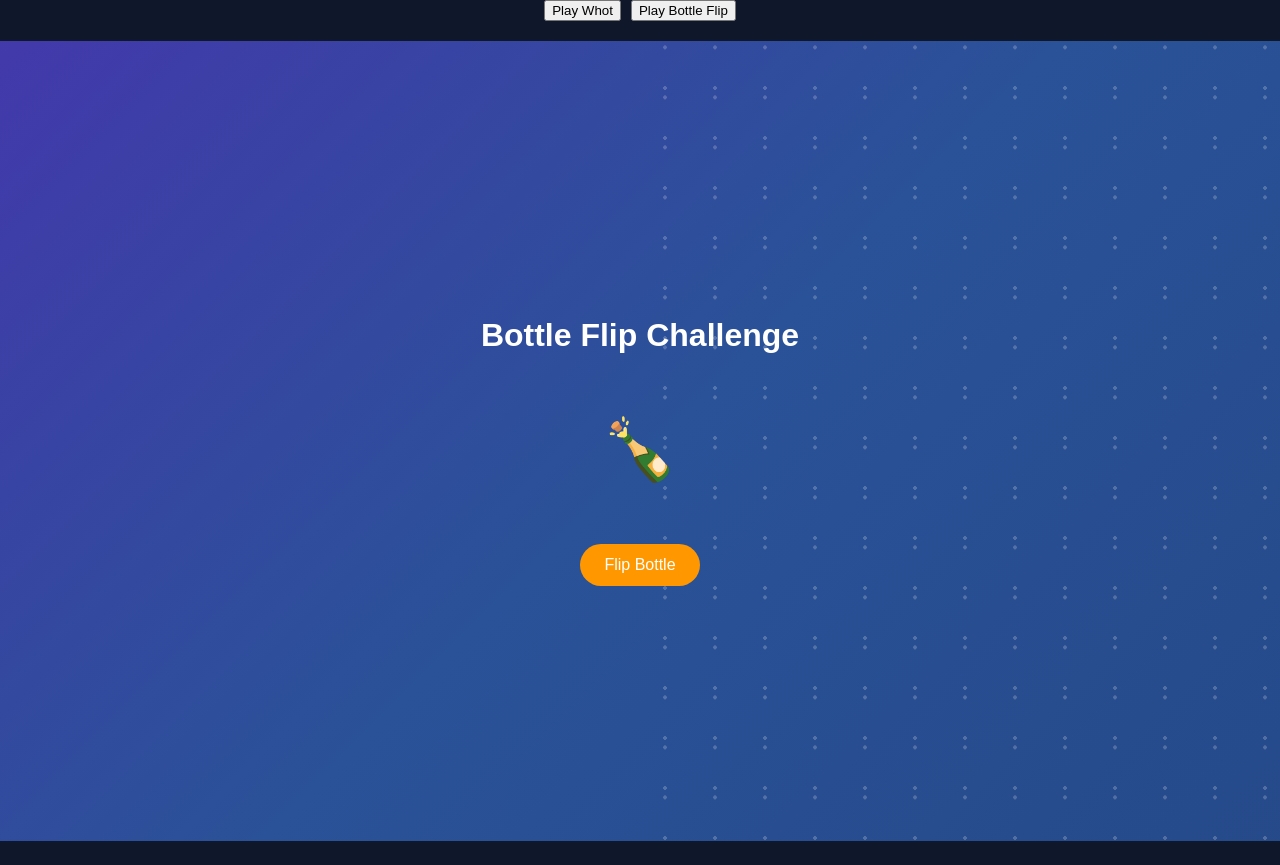
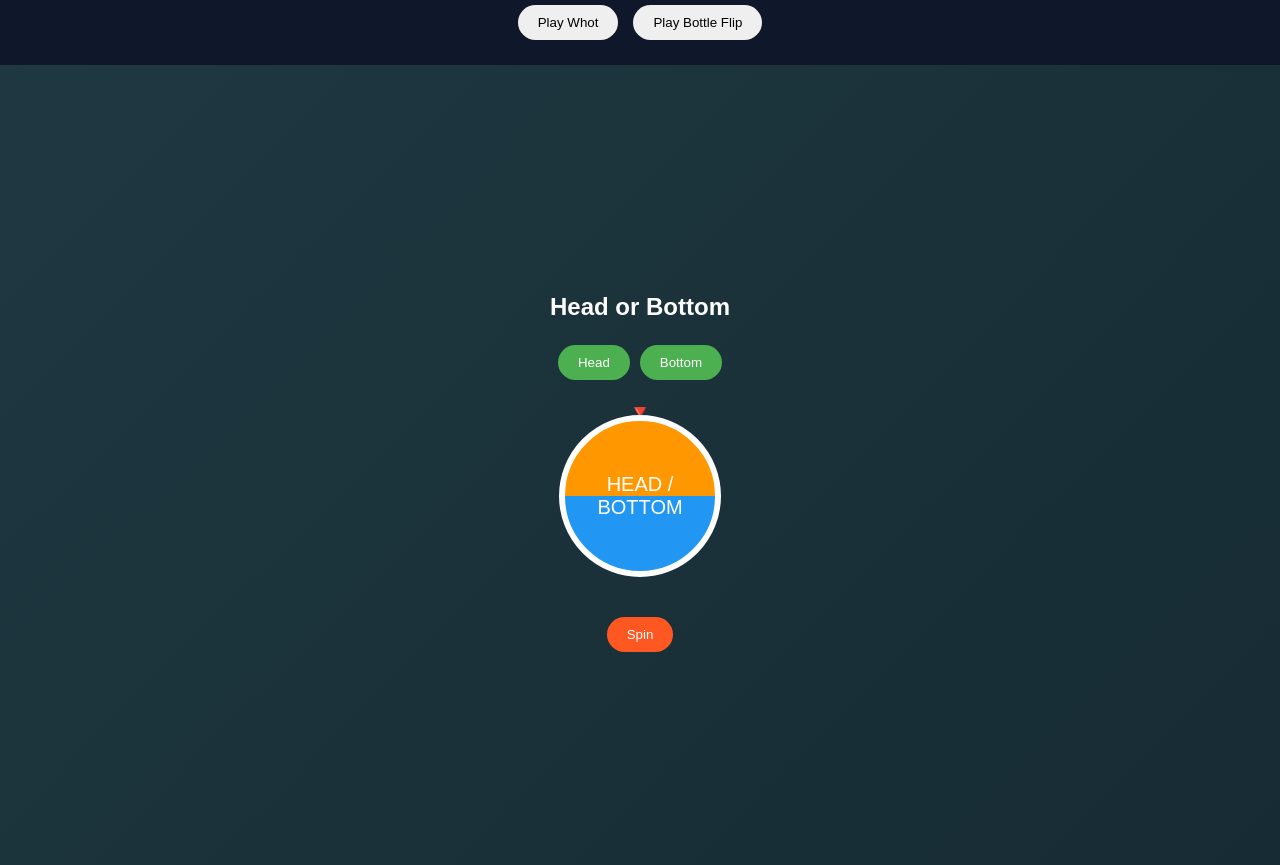
Before and after one commit to annamoyosore/win9ja, a React (Vite) app: page / in a window 1280 px wide. Both pictures are taken after a click on the button "Play Bottle Flip". Before the commit the page ends 841 px from the top, so only its background shows below. Built offline with nearby package versions, Linux system fonts and the light colour scheme.

Commit message:
Update BottleGame.jsx

```diff
--- a/src/BottleGame.jsx
+++ b/src/BottleGame.jsx
@@ -1,145 +1,161 @@
-import { useState, useEffect } from "react";
+import { useState } from "react";
 
 export default function BottleGame() {
-  const [flipping, setFlipping] = useState(false);
+  const [playerChoice, setPlayerChoice] = useState(null);
+  const [botChoice, setBotChoice] = useState(null);
+  const [spinning, setSpinning] = useState(false);
+  const [rotation, setRotation] = useState(0);
   const [result, setResult] = useState("");
-  const [rotation, setRotation] = useState(0);
 
-  const flipBottle = () => {
-    if (flipping) return;
+  const choose = (choice) => {
+    if (spinning) return;
 
-    setFlipping(true);
+    const bot = choice === "HEAD" ? "BOTTOM" : "HEAD";
+
+    setPlayerChoice(choice);
+    setBotChoice(bot);
     setResult("");
+  };
 
-    const spin = Math.floor(Math.random() * 720) + 720;
-    setRotation(spin);
+  const spin = () => {
+    if (!playerChoice || spinning) return;
+
+    setSpinning(true);
+
+    // Random spin
+    const spinDeg = Math.floor(Math.random() * 720) + 1080;
+    setRotation(spinDeg);
 
     setTimeout(() => {
-      const success = Math.random() > 0.5;
-      setResult(success ? "🎉 Perfect Landing!" : "💥 Failed Flip!");
-      setFlipping(false);
-    }, 1200);
+      // Determine result based on final angle
+      const finalDeg = spinDeg % 360;
+
+      let outcome;
+      if (finalDeg < 180) {
+        outcome = "HEAD";
+      } else {
+        outcome = "BOTTOM";
+      }
+
+      if (outcome === playerChoice) {
+        setResult("🎉 You Win!");
+      } else {
+        setResult("🤖 Bot Wins!");
+      }
+
+      setSpinning(false);
+    }, 2000);
   };
 
   return (
     <>
-      {/* 🔥 Embedded Styles */}
       <style>{`
-        .bottle-game-container {
+        .container {
           height: 100vh;
           display: flex;
           flex-direction: column;
           align-items: center;
           justify-content: center;
-          overflow: hidden;
-          font-family: Arial, sans-serif;
           color: white;
+          font-family: Arial;
           position: relative;
-
-          background: linear-gradient(-45deg, #1e3c72, #2a5298, #6a11cb, #2575fc);
+          background: linear-gradient(-45deg, #0f2027, #203a43, #2c5364);
           background-size: 400% 400%;
-          animation: gradientBG 10s ease infinite;
+          animation: bg 10s ease infinite;
         }
 
-        @keyframes gradientBG {
-          0% { background-position: 0% 50%; }
-          50% { background-position: 100% 50%; }
-          100% { background-position: 0% 50%; }
+        @keyframes bg {
+          0% {background-position: 0% 50%;}
+          50% {background-position: 100% 50%;}
+          100% {background-position: 0% 50%;}
         }
 
-        .title {
-          font-size: 2rem;
-          margin-bottom: 20px;
-          z-index: 1;
+        .wheel-area {
+          position: relative;
+          margin: 30px 0;
         }
 
-        .bottle-area {
+        .wheel {
+          width: 150px;
           height: 150px;
+          border-radius: 50%;
+          border: 6px solid white;
           display: flex;
           align-items: center;
           justify-content: center;
-          z-index: 1;
+          font-size: 20px;
+          transition: transform 2s ease-out;
+          background: linear-gradient(to bottom, #ff9800 50%, #2196f3 50%);
         }
 
-        .bottle {
-          font-size: 60px;
-          transition: transform 1.2s ease-in-out;
+        .pointer {
+          position: absolute;
+          top: -15px;
+          left: 50%;
+          transform: translateX(-50%);
+          font-size: 20px;
         }
 
-        .flip-btn {
-          margin-top: 20px;
-          padding: 12px 24px;
-          background: #ff9800;
+        button {
+          margin: 5px;
+          padding: 10px 20px;
           border: none;
-          border-radius: 25px;
-          color: white;
-          font-size: 16px;
+          border-radius: 20px;
           cursor: pointer;
-          transition: 0.3s;
-          z-index: 1;
         }
 
-        .flip-btn:hover {
+        .choice {
+          background: #4caf50;
+          color: white;
+        }
+
+        .spin {
           background: #ff5722;
+          color: white;
+          margin-top: 10px;
         }
 
         .result {
-          margin-top: 15px;
-          font-size: 18px;
-          z-index: 1;
-        }
-
-        /* Particles */
-        .particles {
-          position: absolute;
-          width: 100%;
-          height: 100%;
-          overflow: hidden;
-          z-index: 0;
-        }
-
-        .particles::before,
-        .particles::after {
-          content: "";
-          position: absolute;
-          width: 200%;
-          height: 200%;
-          background-image: radial-gradient(white 2px, transparent 2px);
-          background-size: 50px 50px;
-          animation: moveParticles 20s linear infinite;
-          opacity: 0.2;
-        }
-
-        .particles::after {
-          animation-duration: 30s;
-        }
-
-        @keyframes moveParticles {
-          from { transform: translateY(0); }
-          to { transform: translateY(-200px); }
+          margin-top: 20px;
+          font-size: 20px;
         }
       `}</style>
 
-      {/* 🎮 Game UI */}
-      <div className="bottle-game-container">
-        <div className="particles"></div>
+      <div className="container">
+        <h2>Head or Bottom</h2>
 
-        <h1 className="title">Bottle Flip Challenge</h1>
+        {/* Choices */}
+        <div>
+          <button className="choice" onClick={() => choose("HEAD")}>
+            Head
+          </button>
+          <button className="choice" onClick={() => choose("BOTTOM")}>
+            Bottom
+          </button>
+        </div>
 
-        <div className="bottle-area">
+        {/* Wheel */}
+        <div className="wheel-area">
+          <div className="pointer">🔻</div>
           <div
-            className="bottle"
+            className="wheel"
             style={{ transform: `rotate(${rotation}deg)` }}
           >
-            🍾
+            HEAD / BOTTOM
           </div>
         </div>
 
-        <button className="flip-btn" onClick={flipBottle}>
-          {flipping ? "Flipping..." : "Flip Bottle"}
+        {/* Spin */}
+        <button className="spin" onClick={spin}>
+          {spinning ? "Spinning..." : "Spin"}
         </button>
 
-        {result && <p className="result">{result}</p>}
+        {/* Info */}
+        {playerChoice && (
+          <p>🧑 You: {playerChoice} | 🤖 Bot: {botChoice}</p>
+        )}
+
+        {result && <div className="result">{result}</div>}
       </div>
     </>
   );
```
